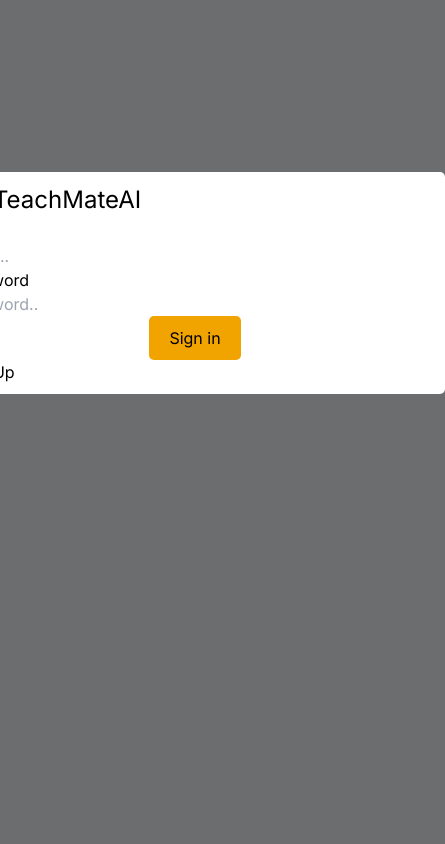
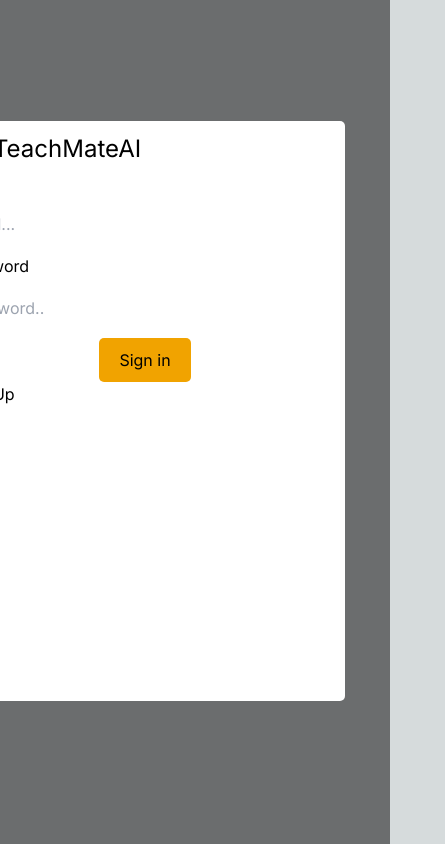
Before and after one commit to pauluwaifo/task-management-application, a Next.js app: page /signin in a window 390 px wide. Shown: the whole page, 445 px wide, since content can reach past the window. Built offline with nearby package versions, Linux system fonts and the light colour scheme.

Commit message:
Update globals.css

```diff
--- a/src/app/globals.css
+++ b/src/app/globals.css
@@ -38,18 +38,18 @@
   }
 }
 .form-container {
-  min-width: 400px;
   max-width: 500px;
+  max-height: 680px;
   position: absolute;
   margin: -250px -250px;
-  top: 50%;
+  top: 40%;
   left: 60%;
   background-color: white !important;
   box-shadow: 12px 13px 10px 1000px rgba(0, 0, 0, 0.5);
   border-radius: 5px;
   overflow: hidden !important;
   padding: 10px 10px !important;
-  z-index: 2;
+  z-index: 60;
   transition: all 0.3s ease-in-out;
 }
 .form-container input,
@@ -188,3 +188,28 @@
 .m-h-sm {
   min-height: 12rem;
 }
+@media only screen and (max-width: 768px) {
+  .form-container {
+    width: 400px;
+    height: 580px;
+    position: absolute;
+    margin: -250px -250px;
+    top: 44%;
+    left: 60%;
+    background-color: white !important;
+    box-shadow: 12px 13px 10px 1000px rgba(0, 0, 0, 0.5);
+    border-radius: 5px;
+    overflow: hidden !important;
+    padding: 10px 10px !important;
+    z-index: 60;
+    transition: all 0.3s ease-in-out;
+  }
+  .form-container input,
+  textarea,
+  select {
+    width: 350px;
+    height: 48px;
+    margin: 6px !important;
+  }
+
+}
```
